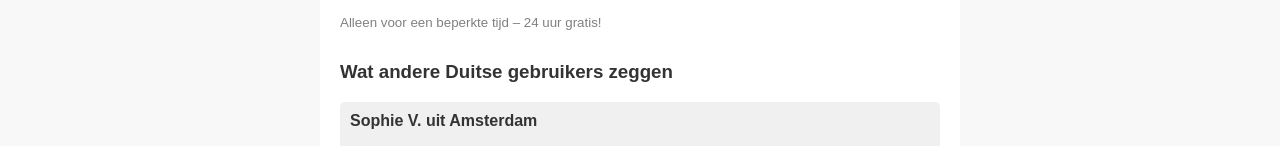
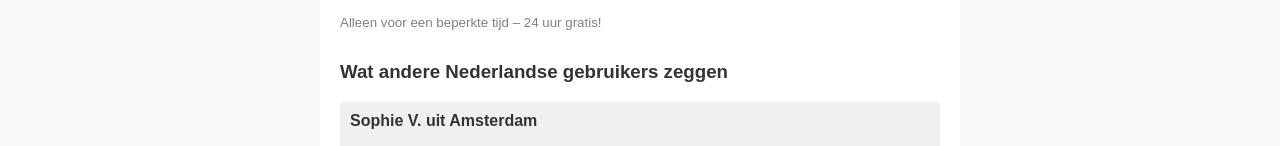
Before and after one commit to KelisiKuang/sthg, a plain HTML site: page adbnl1/index.html in a window 1280 px wide. Shown: the part 351-497 px from the top of the page. Drawn offline with Linux system fonts and the light colour scheme.

Commit message:
Update index.html

```diff
--- a/adbnl1/index.html
+++ b/adbnl1/index.html
@@ -95,7 +95,7 @@
         <p><small>Alleen voor een beperkte tijd – 24 uur gratis!</small></p>
 
         <div class="comments">
-            <h3>Wat andere Duitse gebruikers zeggen</h3>
+            <h3>Wat andere Nederlandse gebruikers zeggen</h3>
             <div class="comment">
                 <strong>Sophie V. uit Amsterdam</strong><br>
                 <p>Eindelijk zijn de irritante banneradvertenties verdwenen. Deze software is superhandig!</p>
```
